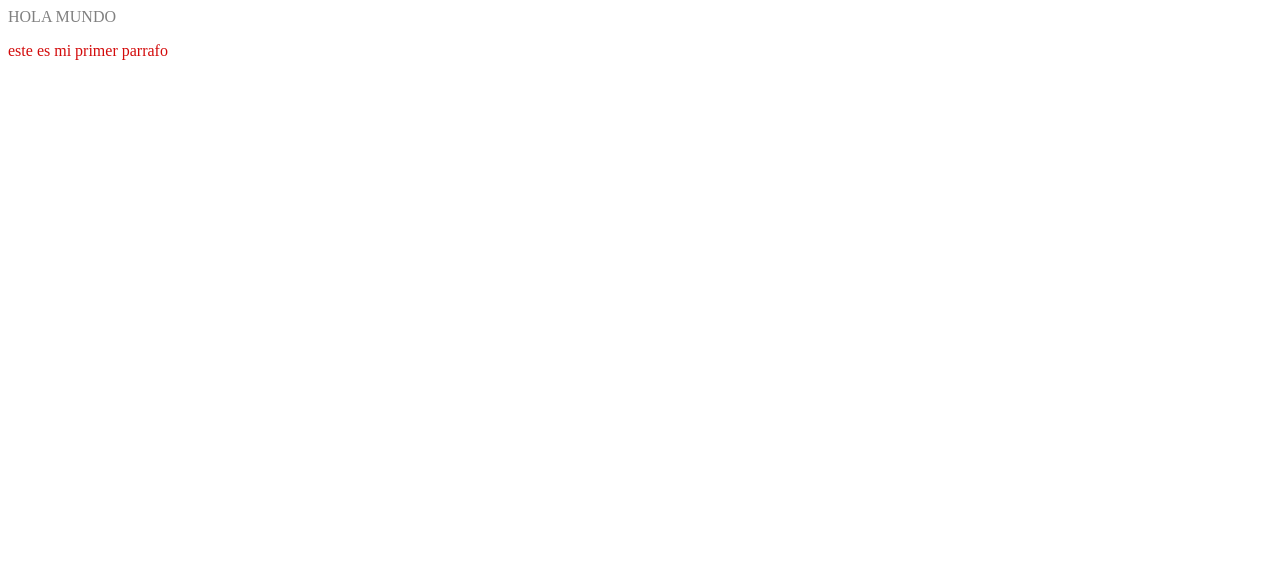
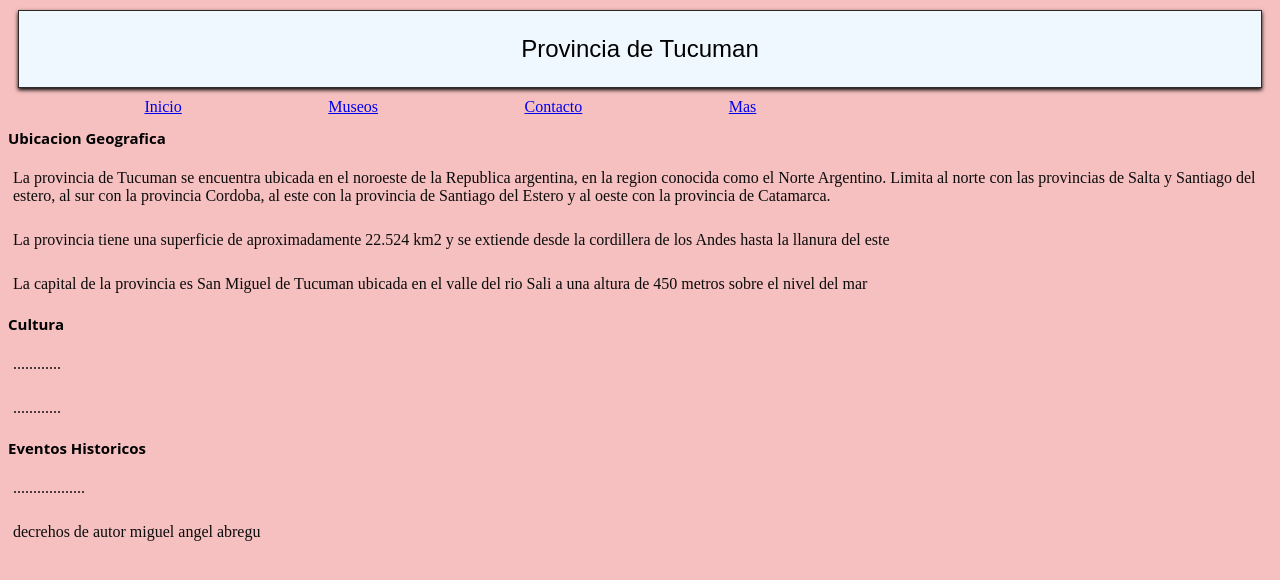
Before and after one commit to MAAMiguelAngelAbregu/TP01PVMiguelAngelAbregu, a plain HTML site: page index.html in a window 1280 px wide. Drawn offline with Linux system fonts and the light colour scheme; files that its build step writes are made by us from their sources.

Commit message:
Add files via upload

```diff
--- a/index.html
+++ b/index.html
@@ -3,11 +3,44 @@
 <head>
     <meta charset="UTF-8">
     <meta name="viewport" content="width=device-width, initial-scale=1.0">
-    <title>Hola Mundo</title>
-    <link rel="stylesheet" href="myStyles.css">
+    <title>index</title>
+    <link rel="stylesheet" href="../styles.css/myStyles.css">
 </head>
 <body>
-    <header>HOLA MUNDO</header>
-    <p>este es mi primer parrafo</p>
+    <header>Provincia de Tucuman</header>
+    <nav>
+        <ul class="links">
+            <li class="nav"><a href="#">Inicio</a></li>
+            <li class="nav"><a href="#">Museos</a></li>
+            <li class="nav"><a href="contacto.html">Contacto</a></li>
+            <li class="nav"><a href="#">Mas</a></li>
+        </ul>
+    </nav>
+   <section id="ubicacion">
+    <h2>Ubicacion Geografica</h2>
+    <p>La provincia de Tucuman se encuentra ubicada en el noroeste de la Republica argentina, en la region
+        conocida como el Norte Argentino.
+        Limita al norte con las provincias de Salta y Santiago del estero, al sur con la provincia Cordoba, al este con la provincia de
+        Santiago del Estero y al oeste con la provincia de Catamarca.
+    </p>
+    <p>La provincia tiene una superficie de aproximadamente 22.524 km2 y se extiende desde la cordillera de los Andes hasta la llanura del este</p>
+    <p>La capital de la provincia es San Miguel de Tucuman ubicada en el valle del rio Sali a una altura de 450 metros sobre el nivel del mar</p>
+   </section>
+   <section id="cultura">
+    <h2>Cultura</h2>
+    <p>............</p>
+    <p>............</p>
+
+   </section>
+   <section id="eventos">
+    <h2>Eventos Historicos</h2>
+    <p>..................</p>
+   </section>
+
+
+
+   <footer>
+    <p>decrehos de autor miguel angel abregu</p>
+   </footer>
 </body>
 </html>
--- a/myStyles.css
+++ b/myStyles.css
@@ -1,7 +1,63 @@
+
+
+
+header{
+    font-family: 'Courier New', Courier, monospace;
+    background-color: aliceblue;
+    padding: 20px;
+    margin: 10px;
+    text-align: center;
+    border: 1px solid #2e2a2a;
+    font-size: 24px;
+    font-family: Arial, Helvetica, sans-serif;
+    line-height: 1.5;
+    box-shadow: 0px 2px 4px rgba(0, 0, 0.1);
+}
+ nav ul{
+    display: flex;
+    width: 70%;
+    flex-wrap: nowrap;
+    justify-content: space-evenly;
+    list-style: none;
+    padding: 0;
+    margin: 0;
+ }
+.nav{
+   margin-right: 10px;
+}
+
+.nav:last-child{
+    margin-right: 0;
+}
+
+
 body{
-color: gray;
+    background-color: rgba(237, 126, 126, 0.488);
 }
 p{
-    color: rgb(211, 11, 11);
-    padding: 0%;
+    color: rgb(11, 11, 11);
+    padding: 5px;
+
 }
+
+
+h2{
+    font-size: 15px;
+color: #000;
+font-family: 'Open Sans';
+}
+
+
+
+.imagen-aside{
+    width: 30%;
+    height: 100vh;
+    object-fit: cover;
+
+}
+
+.imagen-aside img{
+    width: 100%;
+    height: 100%;
+    object-fit: cover;
+}
```
Also changed, not shown: contacto.html (added, +64 -0 lines).
